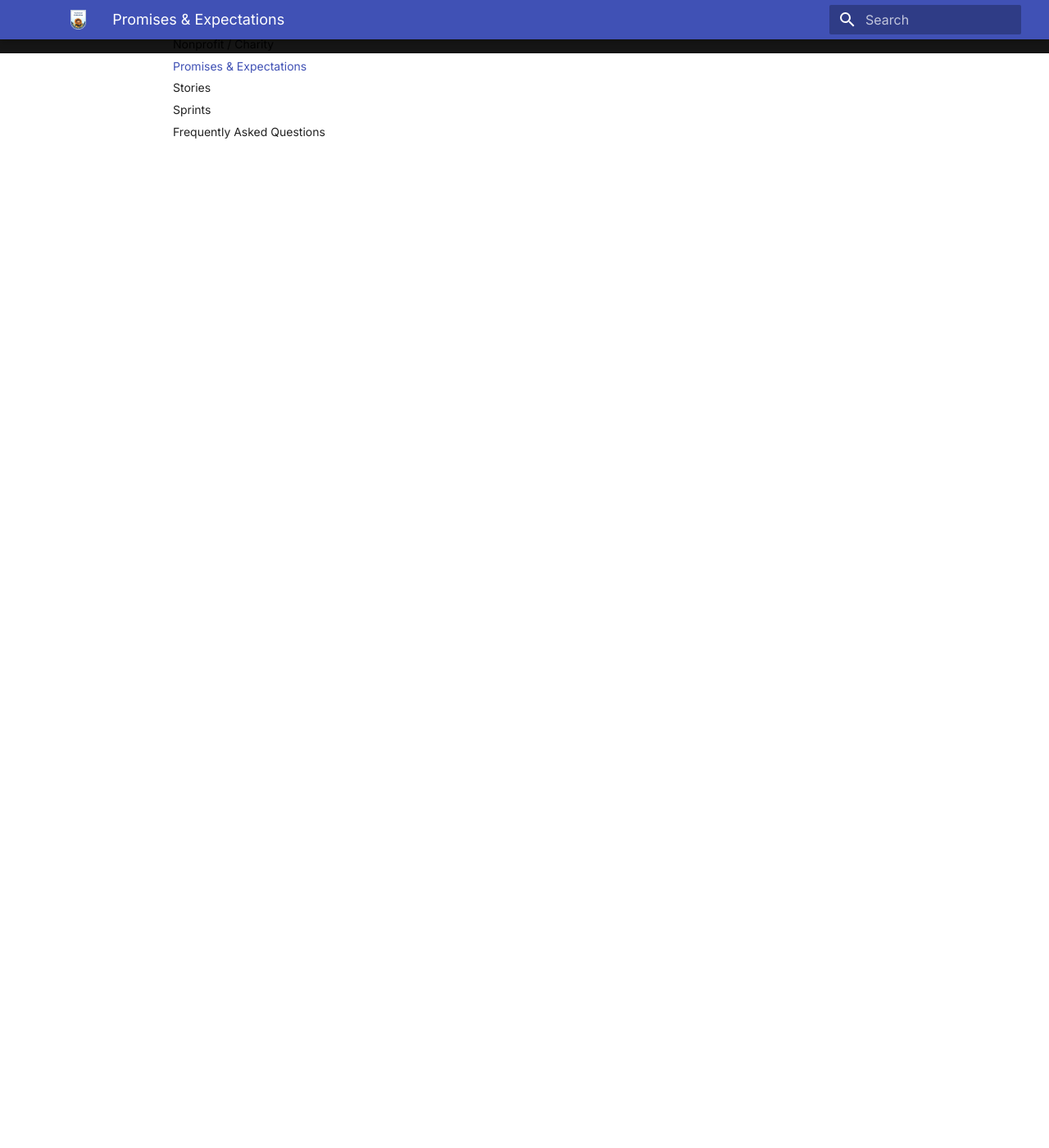
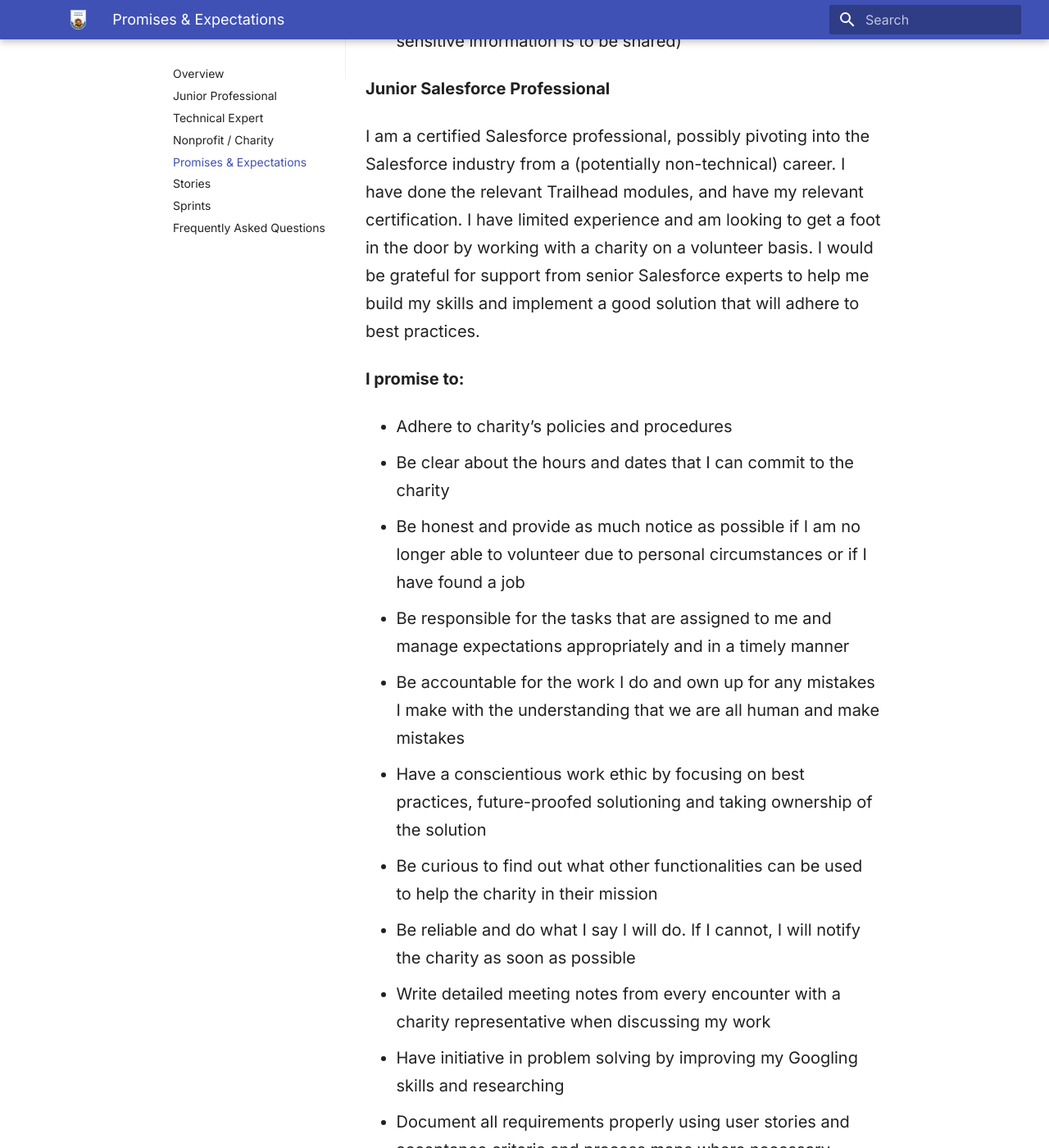
Before and after one commit to SFDO-Community-Sprints/The-Technical-Collective, an MkDocs documentation site: the page built from files/docs/promises-expectations.md, in a window 1280 px wide and 1400 px high, scrolled down 3963 px. Shown: the whole window at 82% size. Built offline with MkDocs 1.6.1 and Material for MkDocs 9.7.7, drawn with Linux system fonts in a browser that asks for light colours; before the commit the page ends 4028 px from its top, so only the background shows below that; some of the changed text lies outside the part shown.

Commit message:
Update promises-expectations.md

```diff
--- a/files/docs/promises-expectations.md
+++ b/files/docs/promises-expectations.md
@@ -32,7 +32,7 @@
 * Be clear about the hours and timings that we can commit to the programme
 Be honest if we are no longer able to provide services due to personal or professional circumstances
 
-**Nonprofit & Junior Salesforce Professional**
+## Nonprofit & Junior Salesforce Professional
 
 **Nonprofit**
 
@@ -52,3 +52,53 @@
 * Apply for DBS or equivalent background check for the Salesforce team (for both technical experts and junior Salesforce professionals) if required
 * Provide required training for the Salesforce team such as on policies and procedures, safeguarding, security, ethics, diversity and inclusion where necessary
 * Manage any legal requirements (such as providing NDA if sensitive information is to be shared)
+
+**Junior Salesforce Professional**
+
+I am a certified Salesforce professional, possibly pivoting into the Salesforce industry from a (potentially non-technical) career. I have done the relevant Trailhead modules, and have my relevant certification. I have limited experience and am looking to get a foot in the door by working with a charity on a volunteer basis. I would be grateful for support from senior Salesforce experts to help me build my skills and implement a good solution that will adhere to best practices.
+
+**I promise to:**
+
+* Adhere to charity’s policies and procedures
+* Be clear about the hours and dates that I can commit to the charity
+* Be honest and provide as much notice as possible if I am no longer able to volunteer due to personal circumstances or if I have found a job
+* Be responsible for the tasks that are assigned to me and manage expectations appropriately and in a timely manner
+* Be accountable for the work I do and own up for any mistakes I make with the understanding that we are all human and make mistakes
+* Have a conscientious work ethic by focusing on best practices, future-proofed solutioning and taking ownership of the solution
+* Be curious to find out what other functionalities can be used to help the charity in their mission
+* Be reliable and do what I say I will do. If I cannot, I will notify the charity as soon as possible
+* Write detailed meeting notes from every encounter with a charity representative when discussing my work
+* Have initiative in problem solving by improving my Googling skills and researching
+* Document all requirements properly using user stories and acceptance criteria and process maps where necessary
+* Document any decisions that require a change in the system and the reasons why
+* Write up test cases so that I can test the requirements before handing over to the charity for final testing and sign-off
+* Have a growth mindset, recognise that this is a career-changing moment and be fully open to feedback so that I can grow and learn
+* Document my processes so that I am able to handover easily to the charity once the project is completed
+
+## Technical Expert & Junior Salesforce Professional
+
+**Technical Expert**
+
+We want to help new talent break into the Salesforce ecosystem, and we understand how difficult it can be for junior Salesforce professionals to get their first job without experience.
+
+This initiative will allow us to coach junior Salesforce professionals to perform tasks within charities to grow their skills and experience in a controlled manner which will safeguard the charity’s Salesforce org and deliver quality solutions.
+
+**To this end, we promise to:**
+
+* Be clear with the junior Salesforce professional as to our expectations of them with regards to a particular engagement with a specific charity
+* Be transparent with the ‘why’ of the instruction so that they can understand the rationale behind the approach
+* Provide detailed feedback in a way that is constructive and sensitive so that the junior Salesforce professional can grow
+* Support the junior Salesforce professional when they have questions or doubts that need clarifying
+
+**Junior Salesforce Professionals**
+
+I understand that the technical expert is also a volunteer who might be really busy with their day jobs and their lives, and I am deeply appreciative of their guidance and advice to help me upskill and learn.
+
+**And so, I promise to:**
+
+* Be responsible, accountable and reliable
+* Be a proactive problem solver, using all the resources at my disposal
+* Ask a technical expert for advice when I am stuck, or if I am unsure how to implement a request and my research has not yielded the answers that I am looking for
+* Quickly learn the ropes so that I can reduce reliance on the technical experts
+* Respect the technical expert’s time by writing notes when discussing issues so that I can refer to them in future before asking the question again
+* Be thorough, detail-focussed and test everything
```
